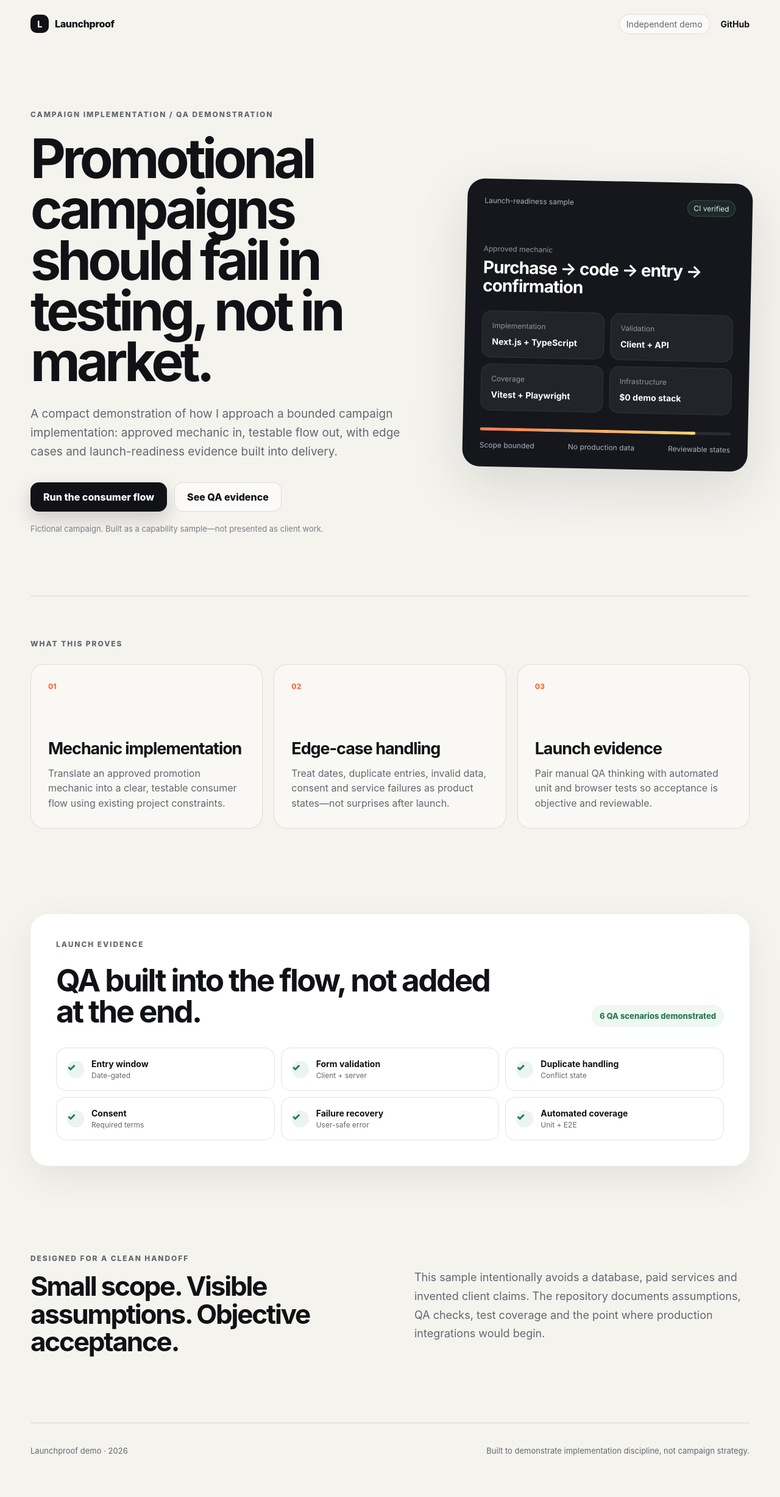
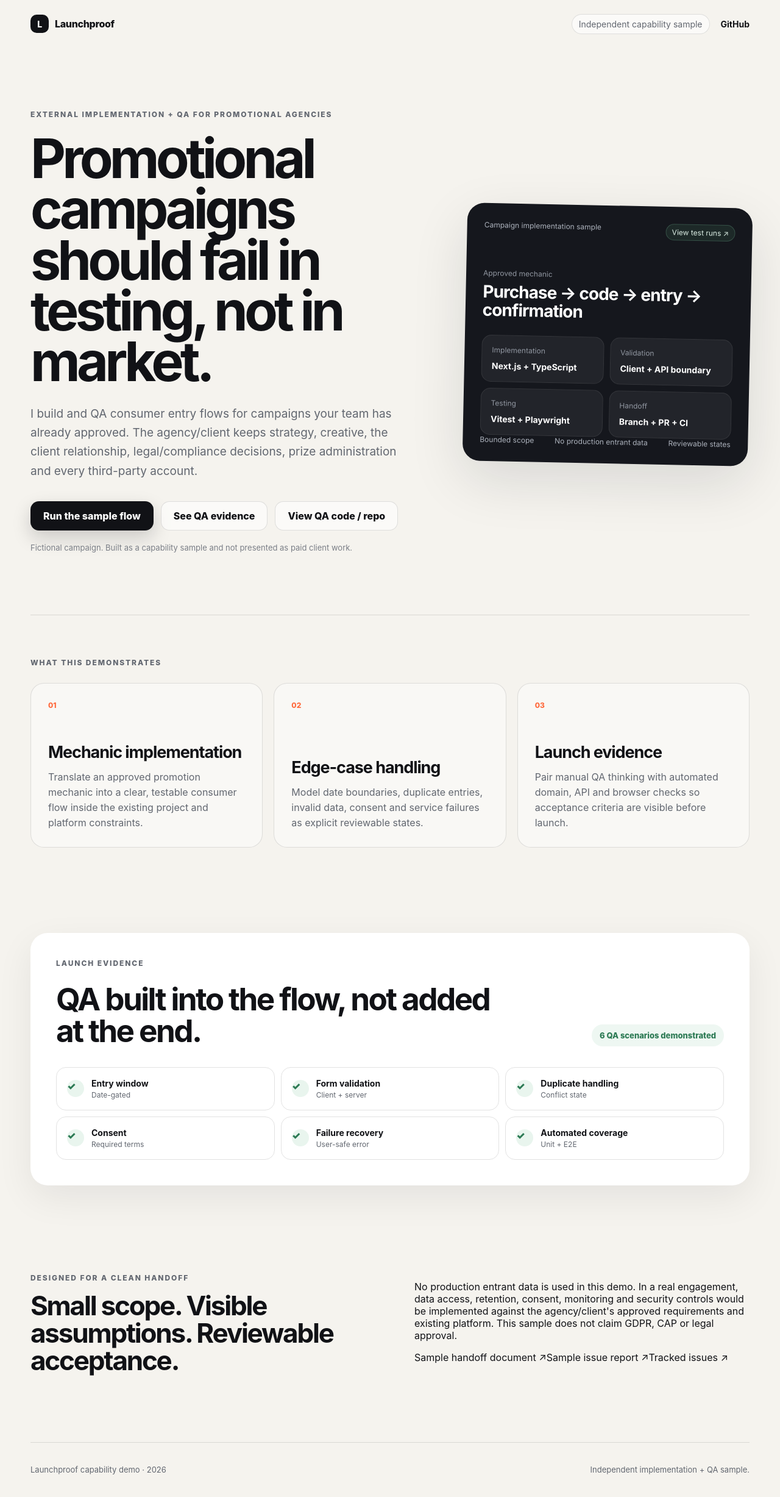
Before and after one commit to sandaruwantharaka172-star/promo-launch-qa-demo, a Next.js app: page / in a window 1280 px wide. Shown: the whole page at 61% size. Before the commit the page ends 2423 px from the top, so only its background shows below. Built offline with nearby package versions, Linux system fonts and the light colour scheme.

Commit message:
copy: make buyer offer and evidence more explicit

```diff
--- a/src/app/page.tsx
+++ b/src/app/page.tsx
@@ -1,21 +1,26 @@
 import Link from "next/link";
 import { QAPanel } from "@/components/QAPanel";
+
+const repoUrl = "https://github.com/sandaruwantharaka172-star/promo-launch-qa-demo";
+const actionsUrl = `${repoUrl}/actions`;
+const handoffUrl = `${repoUrl}/blob/main/SAMPLE-HANDOFF.md`;
+const issueReportUrl = `${repoUrl}/blob/main/SAMPLE-ISSUE-REPORT.md`;
 
 const capabilities = [
   {
     index: "01",
     title: "Mechanic implementation",
-    copy: "Translate an approved promotion mechanic into a clear, testable consumer flow using existing project constraints.",
+    copy: "Translate an approved promotion mechanic into a clear, testable consumer flow inside the existing project and platform constraints.",
   },
   {
     index: "02",
     title: "Edge-case handling",
-    copy: "Treat dates, duplicate entries, invalid data, consent and service failures as product states—not surprises after launch.",
+    copy: "Model date boundaries, duplicate entries, invalid data, consent and service failures as explicit reviewable states.",
   },
   {
     index: "03",
     title: "Launch evidence",
-    copy: "Pair manual QA thinking with automated unit and browser tests so acceptance is objective and reviewable.",
+    copy: "Pair manual QA thinking with automated domain, API and browser checks so acceptance criteria are visible before launch.",
   },
 ] as const;
 
@@ -28,29 +33,30 @@ export default function Home() {
           <span>Launchproof</span>
         </Link>
         <div className="header-meta">
-          <span className="demo-pill">Independent demo</span>
-          <a href="https://github.com/sandaruwantharaka172-star/promo-launch-qa-demo">GitHub</a>
+          <span className="demo-pill">Independent capability sample</span>
+          <a href={repoUrl}>GitHub</a>
         </div>
       </header>
 
       <section className="hero shell">
         <div className="hero-copy">
-          <span className="eyebrow">Campaign implementation / QA demonstration</span>
+          <span className="eyebrow">External implementation + QA for promotional agencies</span>
           <h1>Promotional campaigns should fail in testing, not in market.</h1>
           <p>
-            A compact demonstration of how I approach a bounded campaign implementation: approved mechanic in, testable flow out, with edge cases and launch-readiness evidence built into delivery.
+            I build and QA consumer entry flows for campaigns your team has already approved. The agency/client keeps strategy, creative, the client relationship, legal/compliance decisions, prize administration and every third-party account.
           </p>
           <div className="hero-actions">
-            <Link className="primary-button" href="/campaign">Run the consumer flow</Link>
+            <Link className="primary-button" href="/campaign">Run the sample flow</Link>
             <a className="secondary-button" href="#evidence">See QA evidence</a>
+            <a className="secondary-button" href={repoUrl}>View QA code / repo</a>
           </div>
-          <p className="honesty-note">Fictional campaign. Built as a capability sample—not presented as client work.</p>
+          <p className="honesty-note">Fictional campaign. Built as a capability sample and not presented as paid client work.</p>
         </div>
 
         <aside className="delivery-card" aria-label="Delivery summary">
           <div className="delivery-topline">
-            <span>Launch-readiness sample</span>
-            <span className="live-chip">CI verified</span>
+            <span>Campaign implementation sample</span>
+            <a className="live-chip" href={actionsUrl}>View test runs ↗</a>
           </div>
           <div className="delivery-window">
             <span>Approved mechanic</span>
@@ -58,17 +64,16 @@ export default function Home() {
           </div>
           <div className="delivery-grid">
             <div><small>Implementation</small><strong>Next.js + TypeScript</strong></div>
-            <div><small>Validation</small><strong>Client + API</strong></div>
-            <div><small>Coverage</small><strong>Vitest + Playwright</strong></div>
-            <div><small>Infrastructure</small><strong>$0 demo stack</strong></div>
+            <div><small>Validation</small><strong>Client + API boundary</strong></div>
+            <div><small>Testing</small><strong>Vitest + Playwright</strong></div>
+            <div><small>Handoff</small><strong>Branch + PR + CI</strong></div>
           </div>
-          <div className="launch-bar"><span /></div>
-          <div className="delivery-foot"><span>Scope bounded</span><span>No production data</span><span>Reviewable states</span></div>
+          <div className="delivery-foot"><span>Bounded scope</span><span>No production entrant data</span><span>Reviewable states</span></div>
         </aside>
       </section>
 
       <section className="capability-section shell">
-        <div className="section-kicker">What this proves</div>
+        <div className="section-kicker">What this demonstrates</div>
         <div className="capability-grid">
           {capabilities.map((item) => (
             <article className="capability" key={item.index}>
@@ -85,16 +90,23 @@ export default function Home() {
       <section className="handoff-section shell">
         <div>
           <span className="eyebrow">Designed for a clean handoff</span>
-          <h2>Small scope. Visible assumptions. Objective acceptance.</h2>
+          <h2>Small scope. Visible assumptions. Reviewable acceptance.</h2>
         </div>
-        <p>
-          This sample intentionally avoids a database, paid services and invented client claims. The repository documents assumptions, QA checks, test coverage and the point where production integrations would begin.
-        </p>
+        <div className="handoff-copy">
+          <p>
+            No production entrant data is used in this demo. In a real engagement, data access, retention, consent, monitoring and security controls would be implemented against the agency/client&apos;s approved requirements and existing platform. This sample does not claim GDPR, CAP or legal approval.
+          </p>
+          <div className="handoff-links">
+            <a href={handoffUrl}>Sample handoff document ↗</a>
+            <a href={issueReportUrl}>Sample issue report ↗</a>
+            <a href={repoUrl + "/issues"}>Tracked issues ↗</a>
+          </div>
+        </div>
       </section>
 
       <footer className="site-footer shell">
-        <span>Launchproof demo · 2026</span>
-        <span>Built to demonstrate implementation discipline, not campaign strategy.</span>
+        <span>Launchproof capability demo · 2026</span>
+        <span>Independent implementation + QA sample.</span>
       </footer>
     </main>
   );
```
